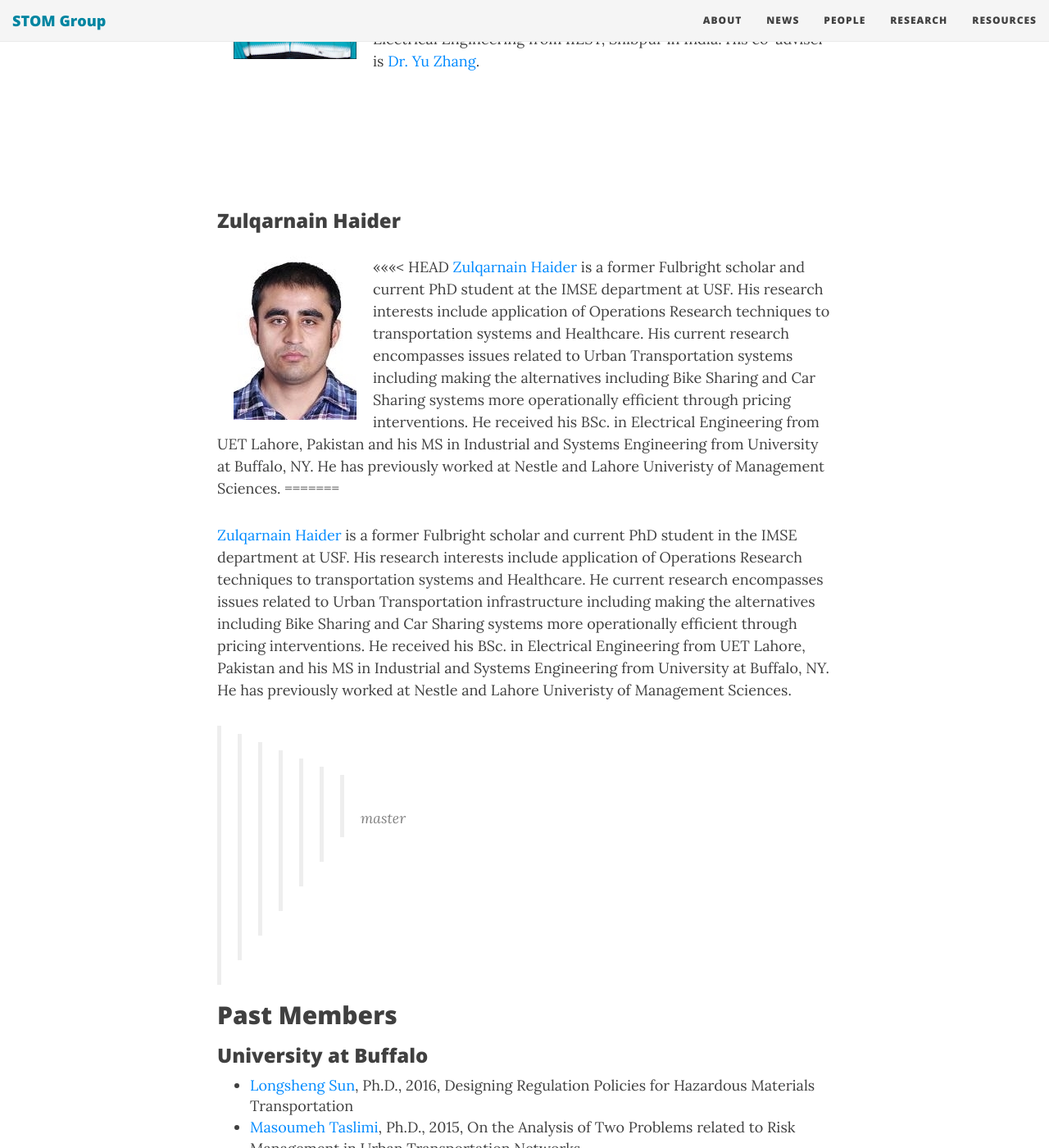
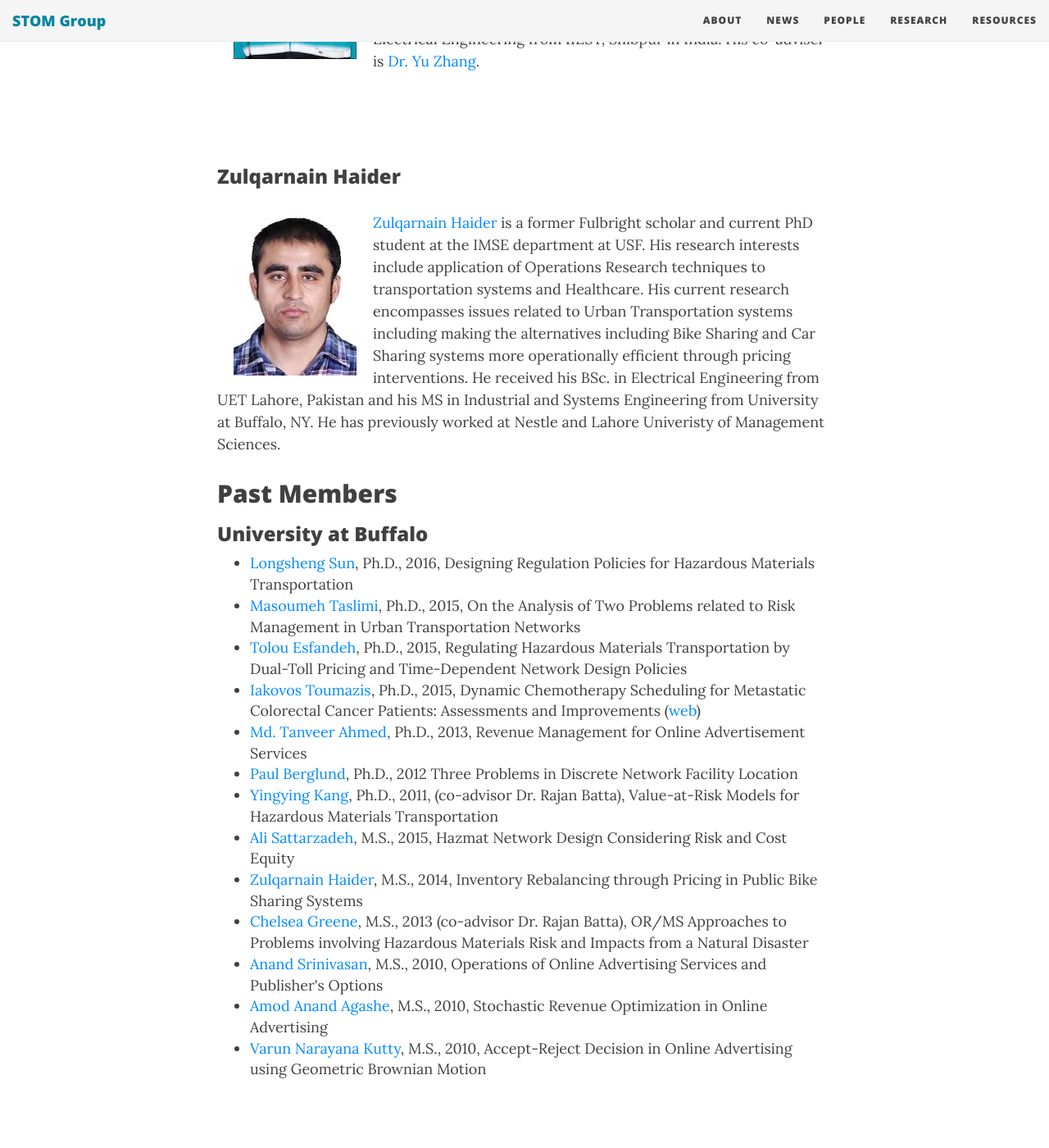
Before and after one commit to STOM-Group/stom.chkwon.net, a Jekyll site: the page built from people/people.md, in a window 1280 px wide and 1400 px high, scrolled down 2043 px. Shown: the whole window at 82% size. Built offline with Jekyll 4.4.1, drawn with Linux system fonts in a browser that asks for light colours; nearby versions of some CDN libraries; comment, search, counter and statistics services are not loaded.

Commit message:
conflict resolve

```diff
--- a/people/people.md
+++ b/people/people.md
@@ -44,16 +44,12 @@ Mahdi Takalloo is a PhD student at USF IMSE. He received his BS in Industrial En
 [Aritra Pal](http://aritra1.myweb.usf.edu/) is a current PhD student in the IMSE department at USF. His research interest lies in Convex, Discrete and Combinatorial Optimization problems with applications in Transportation, Finance and Machine Learning. His current research focuses on using tools from Operations Research to make (Free-Floating) Bike Sharing more effective and more efficient. He received his BE in Electrical Engineering from IIEST, Shibpur in India. His co-adviser is <a href="http://cee.eng.usf.edu/faculty/YuZhang" target="_blank">Dr. Yu Zhang</a>.
 
 
-<br><br><br><br>
+<br><br>
 
 ### Zulqarnain Haider
-<<<<<<< HEAD
 <img src="images/haider.jpg" width="150" height="200" align="left" hspace="20" />
 [Zulqarnain Haider](https://www.linkedin.com/in/zulqarnain-haider-63482423) is a former Fulbright scholar and current PhD student at the IMSE department at USF. His research interests include application of Operations Research techniques to transportation systems and Healthcare. His current research encompasses issues related to Urban Transportation systems including making the alternatives including Bike Sharing and Car Sharing systems more operationally efficient through pricing interventions. He received his BSc. in Electrical Engineering from UET Lahore, Pakistan and his MS in Industrial and Systems Engineering from University at Buffalo, NY. He has previously worked at Nestle and Lahore Univeristy of Management Sciences.
-=======
 
-[Zulqarnain Haider](https://www.linkedin.com/in/zulqarnain-haider-63482423) is a former Fulbright scholar and current PhD student in the IMSE department at USF. His research interests include application of Operations Research techniques to transportation systems and Healthcare. He current research encompasses issues related to Urban Transportation infrastructure including making the alternatives including Bike Sharing and Car Sharing systems more operationally efficient through pricing interventions. He received his BSc. in Electrical Engineering from UET Lahore, Pakistan and his MS in Industrial and Systems Engineering from University at Buffalo, NY. He has previously worked at Nestle and Lahore Univeristy of Management Sciences.
->>>>>>> master
 
 ## Past Members
 
```
